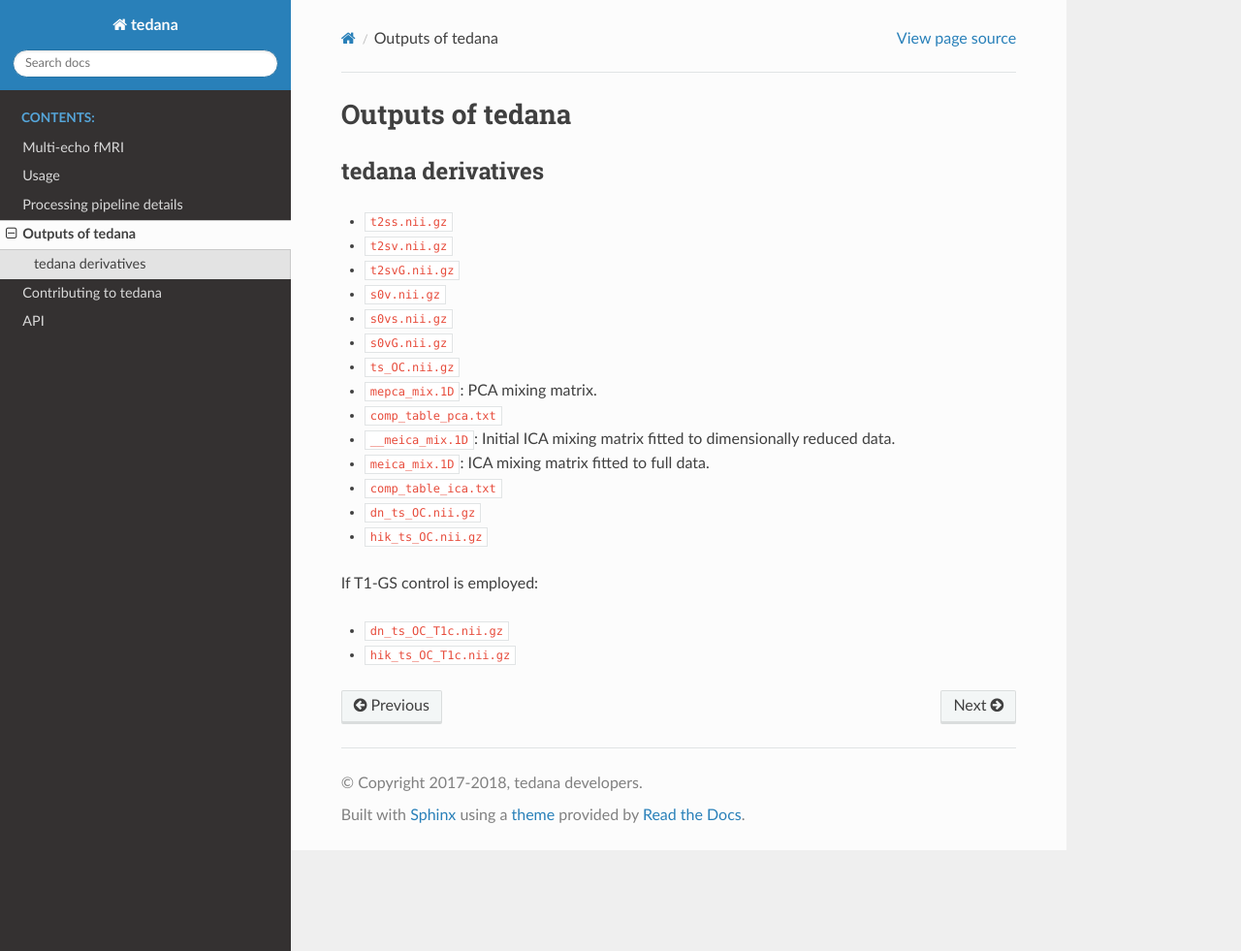
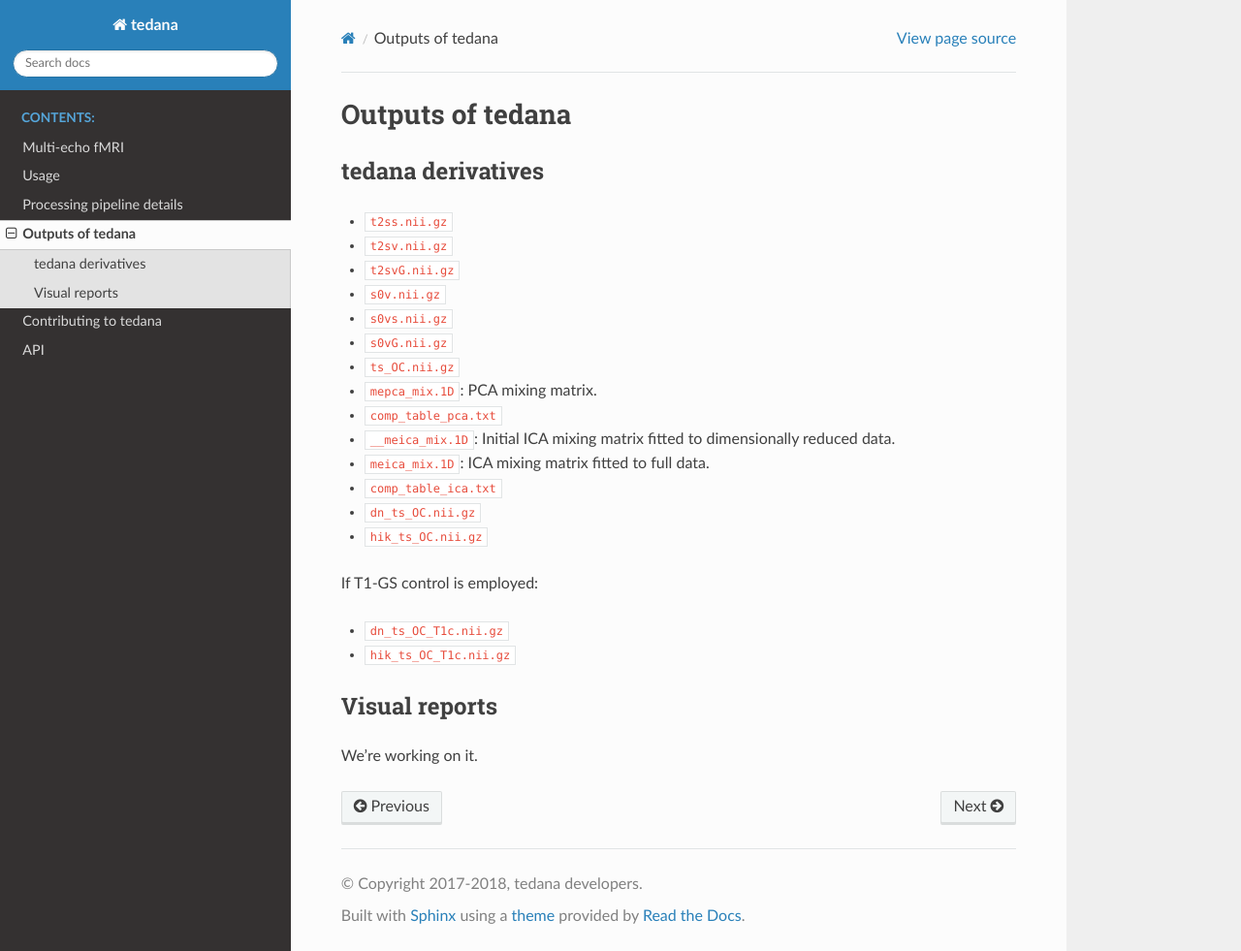
Before and after one commit to ME-ICA/tedana, a Sphinx documentation site: the page built from docs/outputs.rst, in a window 1280 px wide and 981 px high. Shown: the whole window at 97% size. Built offline with Sphinx 7.4.7 and the Read the Docs theme 2.0.0, drawn with Linux system fonts in a browser that asks for light colours; formulas are drawn with MathJax 3.

Commit message:
Update outputs file.

```diff
--- a/docs/outputs.rst
+++ b/docs/outputs.rst
@@ -22,3 +22,7 @@
 
 - ``dn_ts_OC_T1c.nii.gz``
 - ``hik_ts_OC_T1c.nii.gz``
+
+Visual reports
+--------------
+We're working on it.
```
